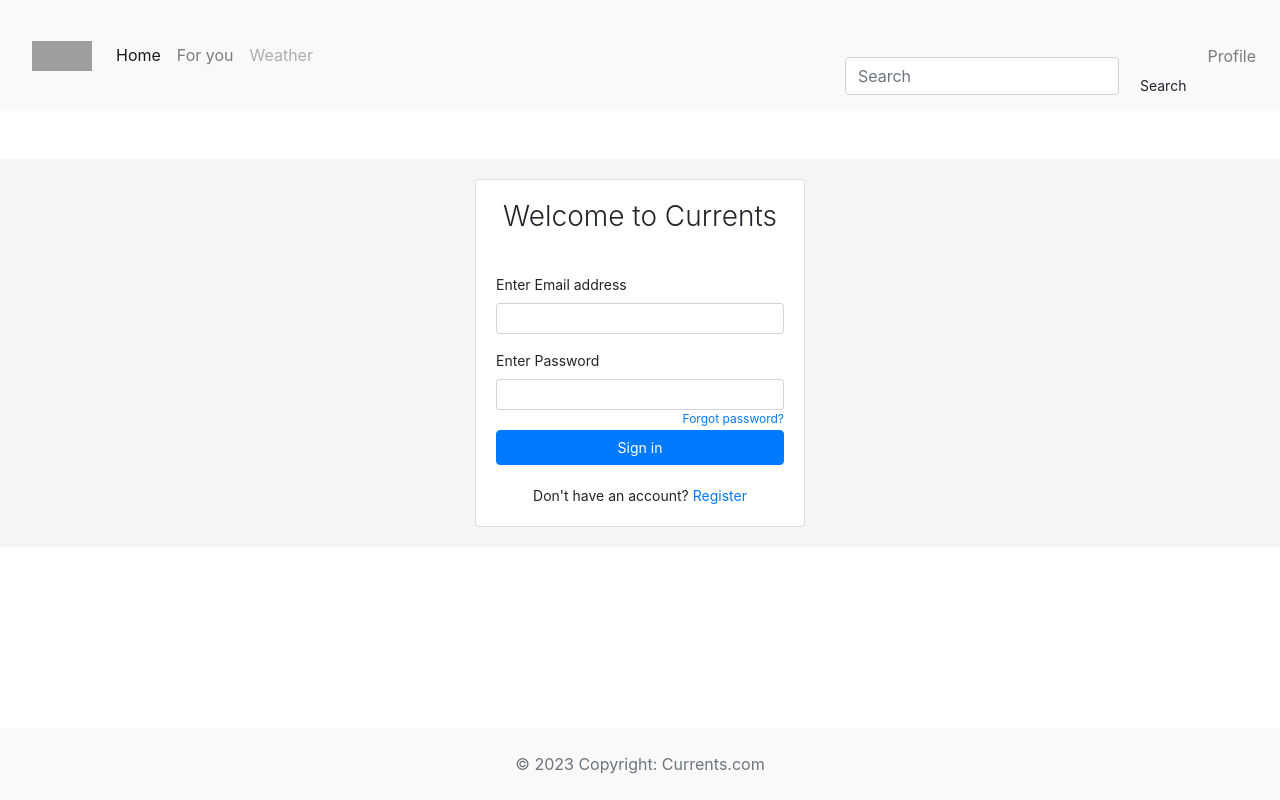
After one commit to RizinGH/Currents, a Django app: page /login in a window 1280 px wide. The commit adds this page. Run offline with Django 4.2, Linux system fonts and the light colour scheme; some libraries are stand-ins or nearby versions; grey boxes are pictures that could not be loaded.

Commit message:
added  login.html

```diff
--- a/currents_web/templates/currents_web/home.html
+++ b/currents_web/templates/currents_web/home.html
@@ -6,9 +6,9 @@
 
 
 {% block content %}
-  <h1>Members</h1>
+  <h1>Today's Briefing....</h1>
 
   <ul>
-    sdkjhajsk
+    News
   </ul>
 {% endblock %}
--- a/currents_web/templates/currents_web/index_base.html
+++ b/currents_web/templates/currents_web/index_base.html
@@ -32,7 +32,7 @@
                 </ul>
                 <ul class="navbar-nav ml-auto">
                     <li class="nav-item" >
-                      <a class="nav-link" href="#">Login</a>
+                      <a class="nav-link" href="/login">Login</a>
                     </li>
                 </ul>
               </div>
--- /dev/null
+++ b/currents_web/templates/currents_web/login.html
@@ -0,0 +1,84 @@
+{% extends "./base.html" %}
+
+{% block title %}
+  Currents
+{% endblock %}
+
+
+{% block content %}
+<! DOCTYPE html>
+<html lang="en" >
+<head>
+  <meta charset="UTF-8">
+<link rel="stylesheet" href="https://stackpath.bootstrapcdn.com/bootstrap/4.4.1/css/bootstrap.min.css">
+</head>
+<style>
+html {
+    height: 100%;
+}
+body {
+    height: 100%;
+}
+.global-container {
+    height: 100%;
+    display: flex;
+    align-items: center;
+    justify-content: center;
+    background-color: #f5f5f5;
+}
+form {
+    padding-top: 10px;
+    font-size: 14px;
+    margin-top: 30px;
+}
+.card-title {
+font-weight: 300;
+ }
+.btn {
+    font-size: 14px;
+    margin-top: 20px;
+}
+.login-form {
+    width: 330px;
+    margin: 20px;
+}
+.sign-up {
+    text-align: center;
+    padding: 20px 0 0;
+}
+.alert {
+    margin-bottom: -30px;
+    font-size: 13px;
+    margin-top: 20px;
+}
+</style>
+<body>
+<div class="pt-5">
+  <div class="global-container">
+    <div class="card login-form">
+    <div class="card-body">
+        <h3 class="card-title text-center"> Welcome to Currents </h3>
+        <div class="card-text">
+            <form>
+                <div class="form-group">
+                    <label for="exampleInputEmail1"> Enter Email address </label>
+                    <input type="email" class="form-control form-control-sm" id="exampleInputEmail1" aria-describedby="emailHelp">
+                </div>
+                <div class="form-group">
+                    <label for="exampleInputPassword1">Enter Password </label>
+                    <input type="password" class="form-control form-control-sm" id="exampleInputPassword1">
+                    <a href="#" style="float:right;font-size:12px;"> Forgot password? </a>
+                </div>
+                <button type="submit" class="btn btn-primary btn-block"> Sign in </button>
+
+                <div class="sign-up">
+                    Don't have an account? <a href="#">Register </a>
+                </div>
+            </form>
+        </div>
+    </div>
+</div>
+</div>
+</body>
+</html>
+{% endblock %}
--- a/currents_web/urls.py
+++ b/currents_web/urls.py
@@ -7,4 +7,5 @@ urlpatterns = [
     path('home', views.home, name='home'),
     path('fy', views.fy, name='fy'),
     path('profile', views.profile, name='profile'),
+    path('login', views.login, name='login'),
 ]
--- a/currents_web/views.py
+++ b/currents_web/views.py
@@ -10,6 +10,8 @@ def home(request):
 def fy(request):
     return render(request, "currents_web/fy.html")
 
-
 def profile(request):
     return render(request, "currents_web/profile.html")
+
+def login(request):
+    return render(request, "currents_web/login.html")
```
